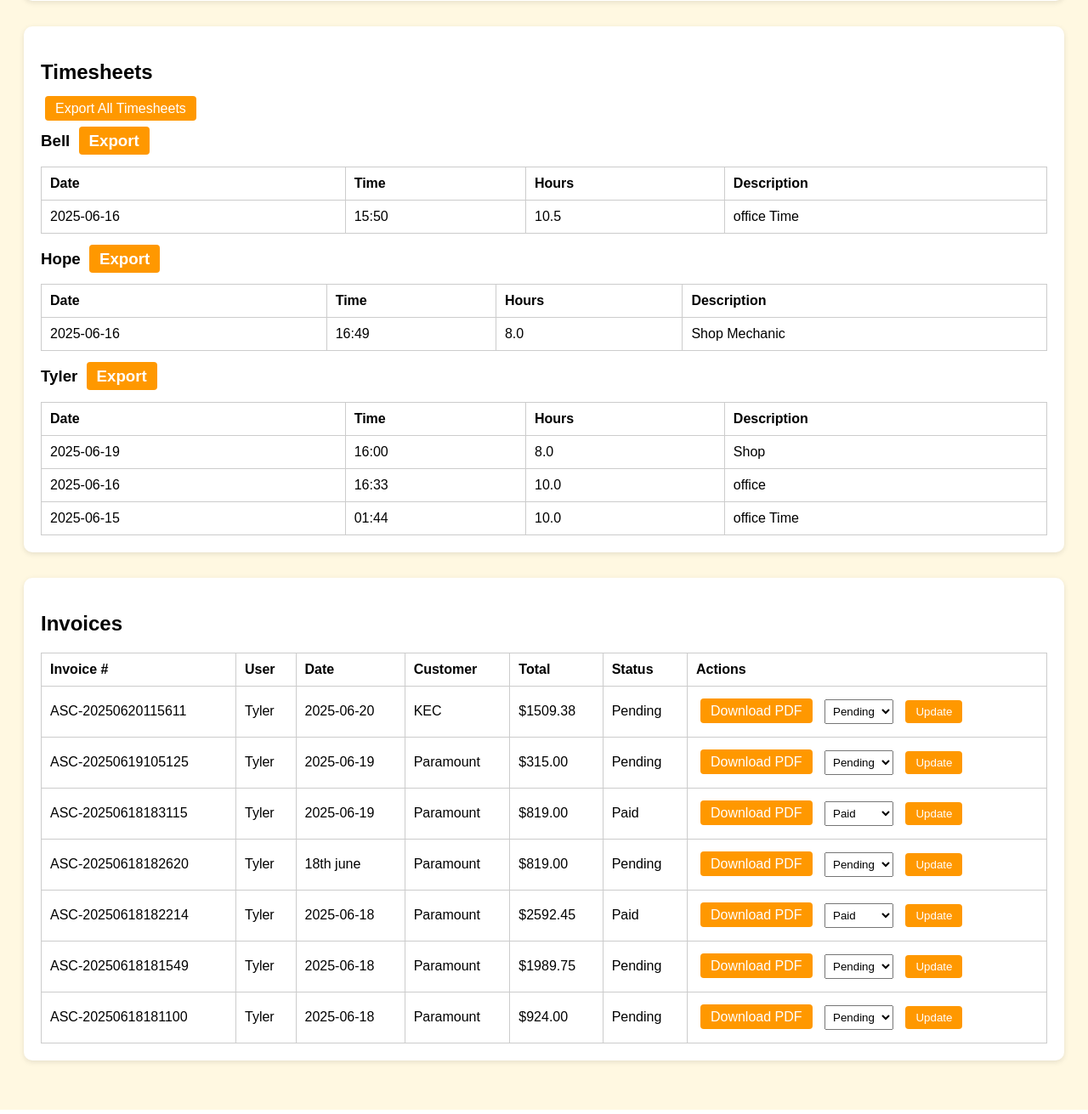
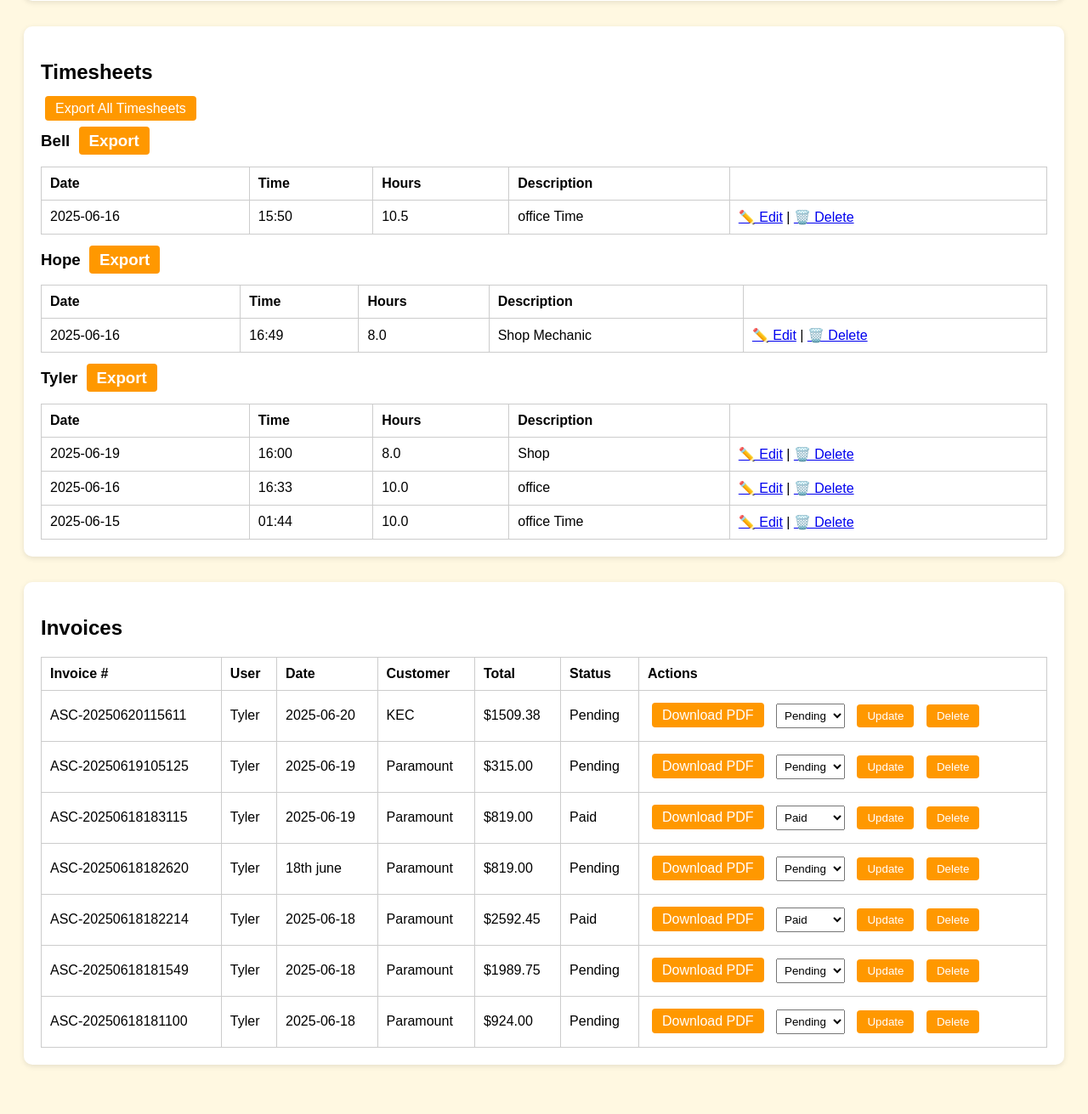
Before and after one commit to Dispatch-hub/asc-timesheet, a Flask app: page /dashboard in a window 1280 px wide. Shown: the part 553-1864 px from the top of the page at 85% size. Run offline with Flask 3, Linux system fonts and the light colour scheme; a user stored in the database is signed in; data comes from the database, SQL or seed files in the repository; both versions use the stored data as it was after the commit.

Commit message:
Added admin invoice delete functionality

```diff
--- a/app.py
+++ b/app.py
@@ -358,6 +358,19 @@ def reset_password(username):
         flash(f"Password for {username} updated successfully!", "success")
         return redirect(url_for('dashboard'))
     return render_template('reset_password.html', username=username)
+@app.route('/delete_invoice/<int:invoice_id>', methods=['POST'])
+def delete_invoice(invoice_id):
+    if 'user' not in session or session['role'] != 'admin':
+        return redirect(url_for('index'))
+
+    conn = sqlite3.connect(DB_PATH)
+    c = conn.cursor()
+    c.execute("DELETE FROM invoices WHERE id=?", (invoice_id,))
+    conn.commit()
+    conn.close()
+
+    flash("Invoice deleted successfully.", "success")
+    return redirect(url_for('dashboard'))
 
 if __name__ == '__main__':
     app.run(debug=True)
--- a/templates/admin_dashboard.html
+++ b/templates/admin_dashboard.html
@@ -109,6 +109,10 @@
       <td>{{ entry[3] }}</td>
       <td>{{ entry[4] }}</td>
       <td>{{ entry[5] }}</td>
+      <td>
+          <a href="{{ url_for('edit_timesheet', entry_id=entry[0]) }}">✏️ Edit</a> |
+          <a href="{{ url_for('delete_timesheet', entry_id=entry[0]) }}" onclick="return confirm('Delete this timesheet entry?')">🗑️ Delete</a>
+      </td>
     </tr>
     {% endfor %}
   </table>
@@ -149,6 +153,10 @@
     </select>
     <button class="btn" type="submit">Update</button>
   </form>
+
+  <form action="{{ url_for('delete_invoice', invoice_id=invoice[0]) }}" method="post" style="display:inline;" onsubmit="return confirm('Are you sure you want to delete this invoice?');">
+    <button class="btn btn-danger" type="submit">Delete</button>
+  </form>
 </td>
       </tr>
       {% endfor %}
```
Also changed, not shown: timesheets.db.
